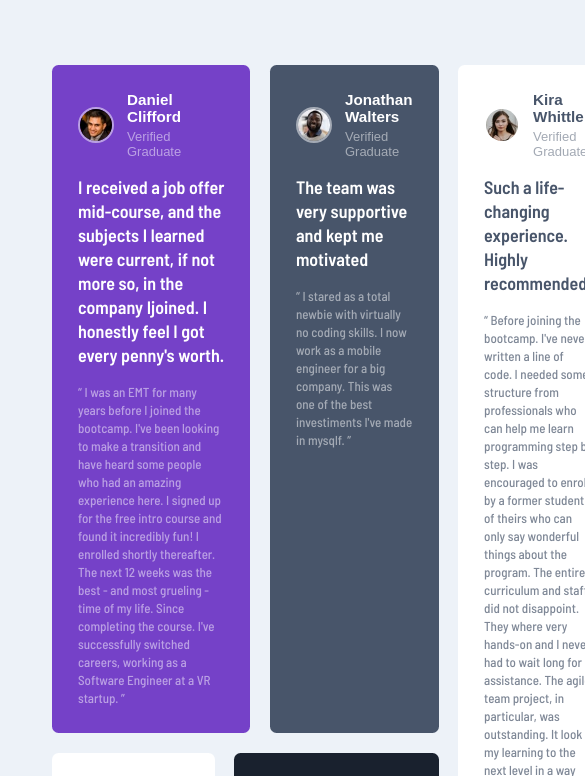
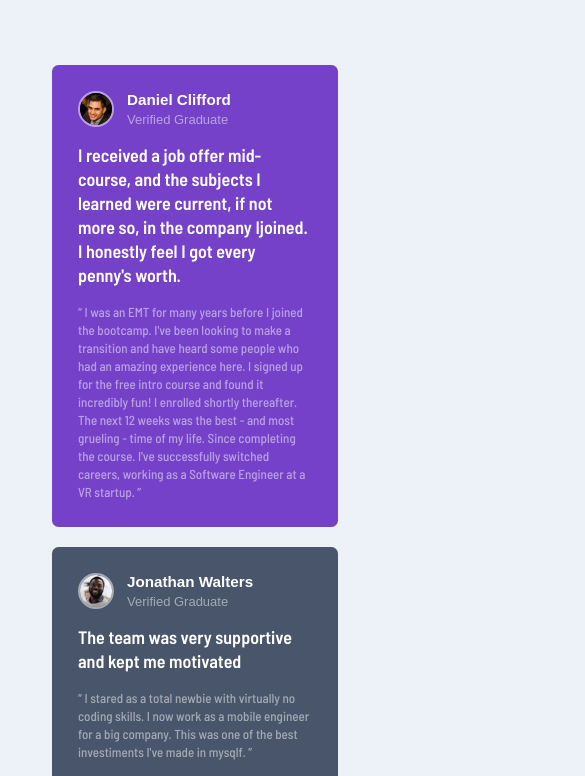
Before and after one commit to carlosgizbert/testimonials-grid-section-main, a plain HTML site: page index.html in a window 390 px wide. Shown: the top 776 px of the page, 585 px wide, since content can reach past the window. Drawn offline with Linux system fonts and the light colour scheme.

Commit message:
adicionando responsivo > 768px

```diff
--- a/style.css
+++ b/style.css
@@ -44,6 +44,7 @@ blockquote p::after {
 
 .white {
   background-color: #fff;
+  box-shadow: rgba(149, 157, 165, 0.2) 0px 8px 24px;
 }
 
 .dark {
@@ -92,6 +93,16 @@ blockquote p::after {
     'd e e c';
 }
 
+@media only screen and (max-width: 1024px) {
+  .container {
+    display: flex;
+    flex-direction: column;
+  }
+  .div03 {
+    order: 5;
+  }
+}
+
 /* user */
 .user {
   display: flex;
@@ -118,9 +129,6 @@ blockquote p::after {
   opacity: 50%;
 }
 
-h3 {
-}
-
 h4 {
   margin-top: 2px;
 }
```
